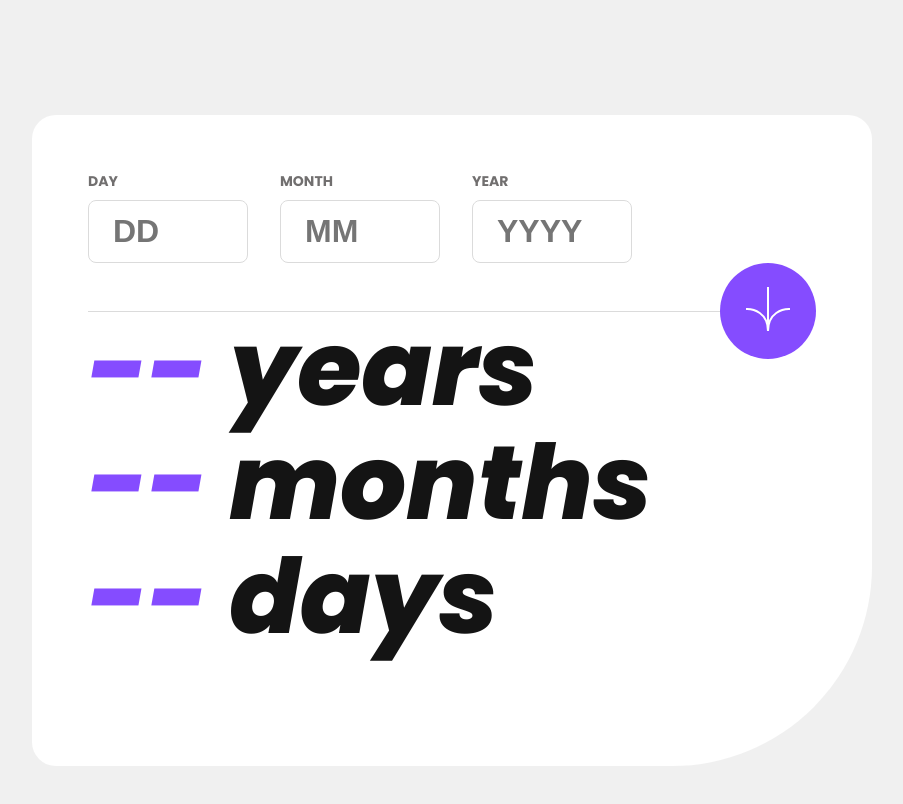
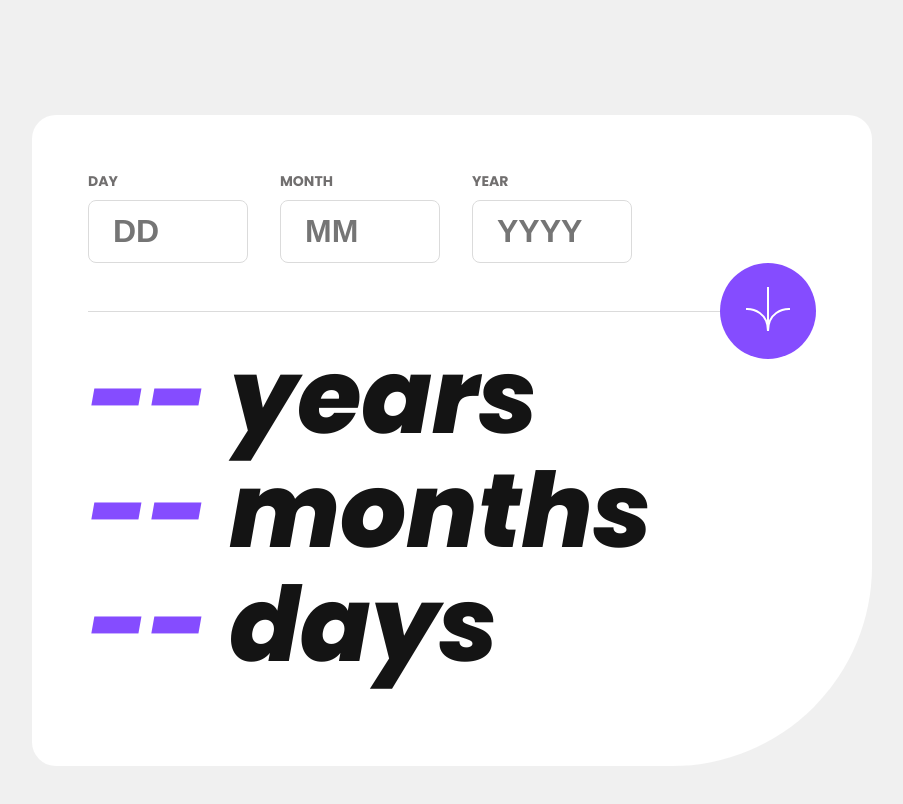
Before and after one commit to LanceLiang2011/ageboard-age-calculator, a React (Vite) app: page / in a window 1280 px wide. Shown: the top 804 px of the page, without its empty margins (188-1091 px from the left). Built offline with nearby package versions, Linux system fonts and the light colour scheme.

Commit message:
add margin

```diff
--- a/src/components/AgeBoard.jsx
+++ b/src/components/AgeBoard.jsx
@@ -27,6 +27,7 @@ const Wrapper = styled.div`
   font-style: italic;
   line-height: 110%;
   letter-spacing: -2%;
+  margin-top: 28px;
   @media (max-width: 850px) {
     font-size: 3.5rem;
     margin-top: 48px;
```
